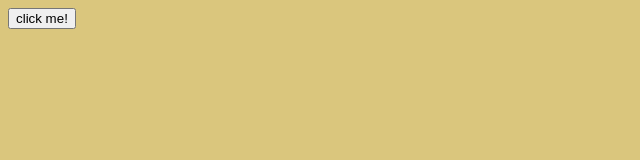
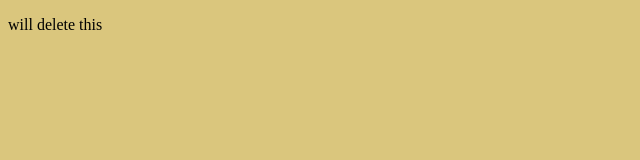
Before and after one commit to jbdevelop3r/test_app, a plain HTML site: page index.html in a window 1280 px wide. Shown: the whole page, without its empty margins (0-640 px from the left). Drawn offline with Linux system fonts and the light colour scheme.

Commit message:
for deleteion

```diff
--- a/index.html
+++ b/index.html
@@ -6,6 +6,6 @@
   <title>Document</title>
 </head>
 <body style="background-color: rgb(218, 198, 125)">
-  <button>click me!</button>
+  <p>will delete this</p>
 </body>
 </html>
```
